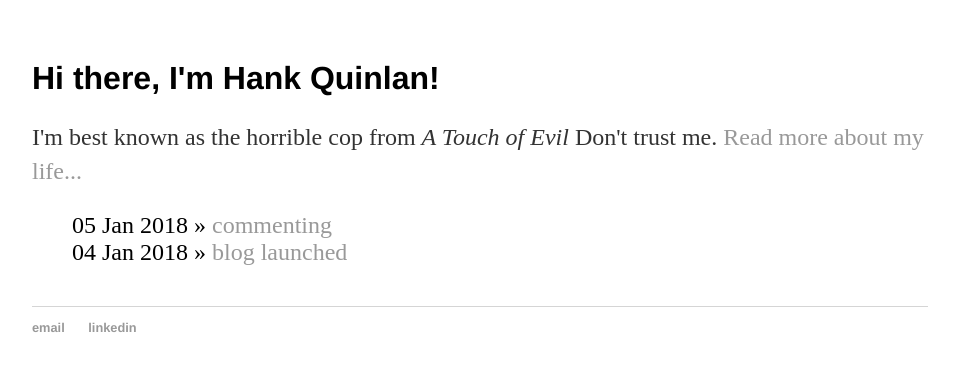
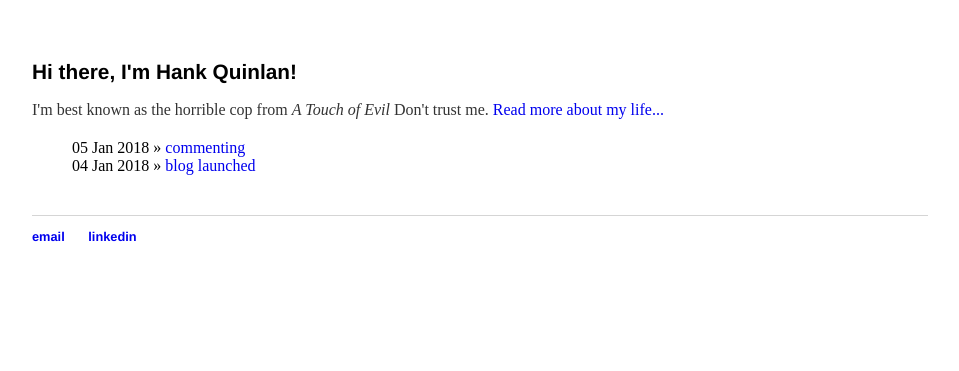
Before and after one commit to bennytjia/bennytjia.github.io, a Jekyll site: the page built from index.html, in a window 1280 px wide. Shown: the top 371 px of the page, without its empty margins (160-1119 px from the left). Built offline with Jekyll 4.4.1, drawn with Linux system fonts in a browser that asks for light colours.

Commit message:
changed css style

```diff
--- a/css/main.css
+++ b/css/main.css
@@ -14,18 +14,17 @@ nav ul li, footer ul li {
 }
 a {
     text-decoration: none;
-    color: #999;
 }
 a:hover {
     text-decoration: underline;
 }
 h1 {
-
+    font-size:1.3em;
     font-family:'Helvetica', 'Arial', 'Sans-Serif';
 }
 p {
-    font-size: 1.5em;
-    line-height: 1.4em;
+    font-size: 1em;
+    line-height: 1.2em;
     color: #333;
 }
 footer {
@@ -35,7 +34,7 @@ footer {
 
 ul.posts {
     margin: 20px auto 40px;
-    font-size: 1.5em;
+    font-size: 1em;
 }
 
 ul.posts li {
```
